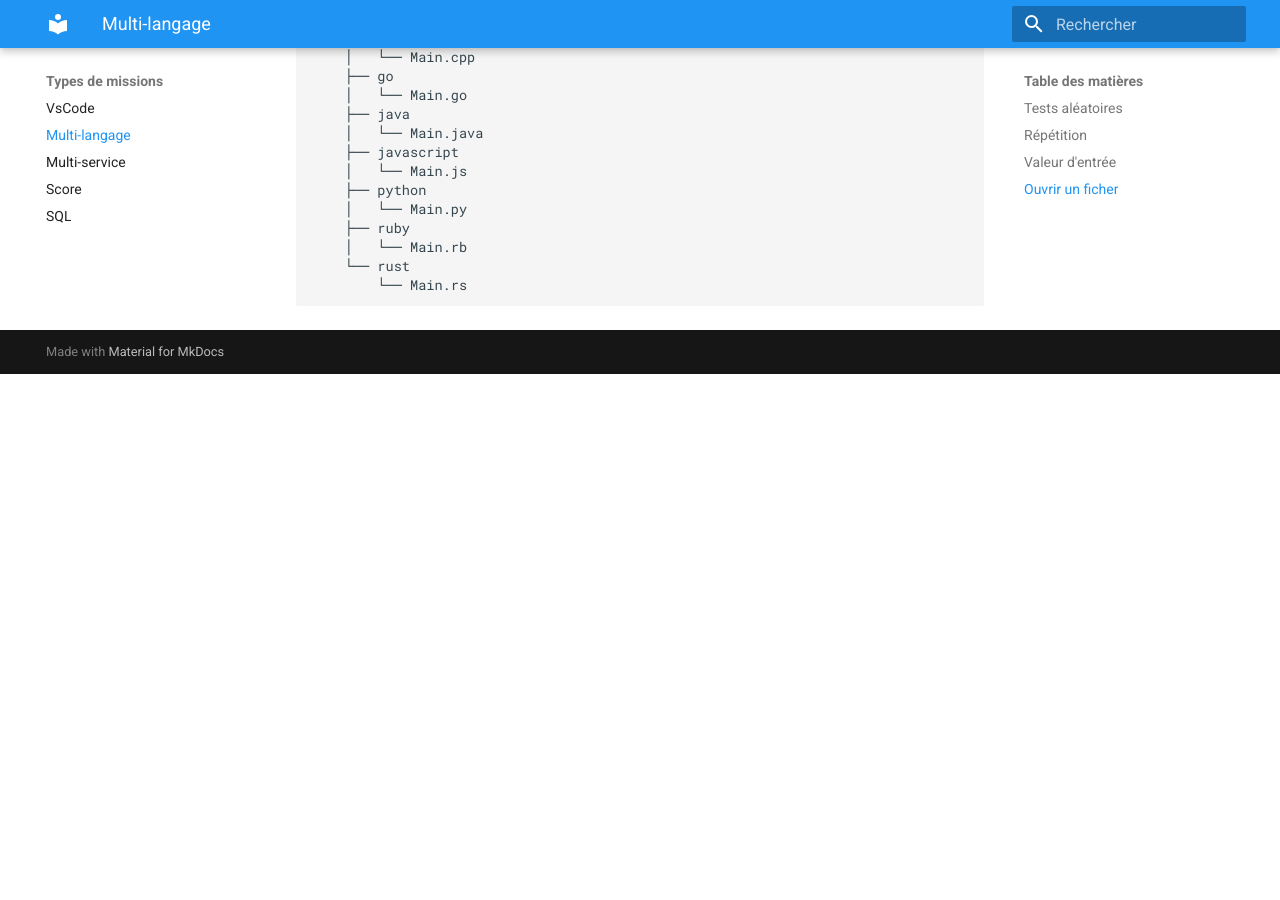
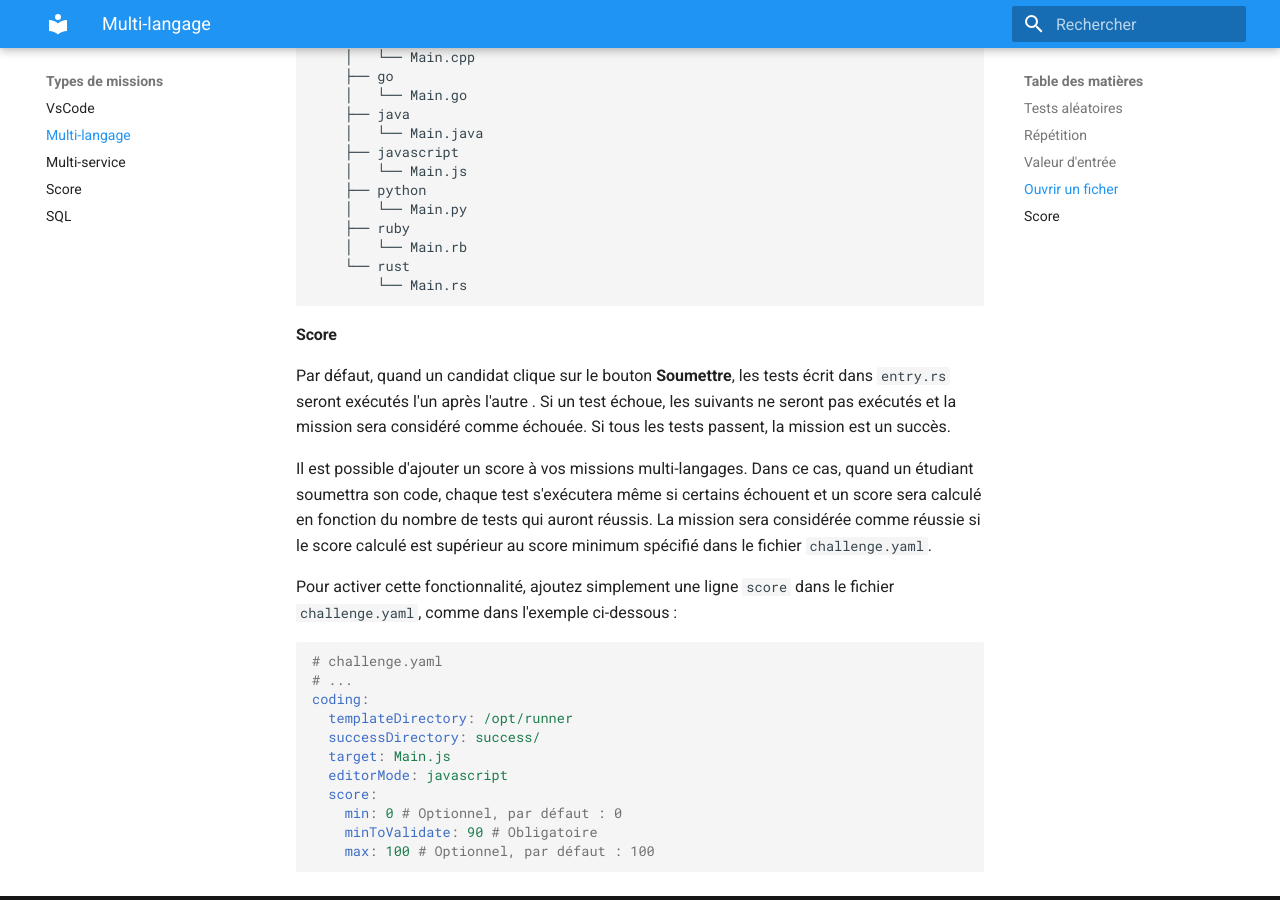
Before and after one commit to meitneshi/challenge-documentation, an MkDocs documentation site: the page built from docs/challenge-types/metamorph.md, in a window 1280 px wide and 900 px high, scrolled down 5063 px. Built offline with MkDocs 1.6.1 and Material for MkDocs 9.7.7, drawn with Linux system fonts in a browser that asks for light colours; before the commit the page ends 5437 px from its top, so only the background shows below that.

Commit message:
add trad score on metamorph

````diff
--- a/docs/challenge-types/metamorph.md
+++ b/docs/challenge-types/metamorph.md
@@ -379,3 +379,28 @@ Votre mission doit ressembler à cela :
     └── rust
         └── Main.rs
 ```
+
+#### Score
+
+Par défaut, quand un candidat clique sur le bouton **Soumettre**, les tests écrit dans `entry.rs` seront exécutés l'un après l'autre .
+Si un test échoue, les suivants ne seront pas exécutés et la mission sera considéré comme échouée. Si tous les tests passent, la mission est un succès.
+
+Il est possible d'ajouter un score à vos missions multi-langages. Dans ce cas, quand un étudiant soumettra son code, chaque
+test s'exécutera même si certains échouent et un score sera calculé en fonction du nombre de tests qui auront réussis.
+La mission sera considérée comme réussie si le score calculé est supérieur au score minimum spécifié dans le fichier `challenge.yaml`.
+
+Pour activer cette fonctionnalité, ajoutez simplement une ligne `score` dans le fichier `challenge.yaml`, comme dans l'exemple ci-dessous :
+
+```yaml
+# challenge.yaml
+# ...
+coding:
+  templateDirectory: /opt/runner
+  successDirectory: success/
+  target: Main.js
+  editorMode: javascript
+  score:
+    min: 0 # Optionnel, par défaut : 0
+    minToValidate: 90 # Obligatoire
+    max: 100 # Optionnel, par défaut : 100
+```
````
